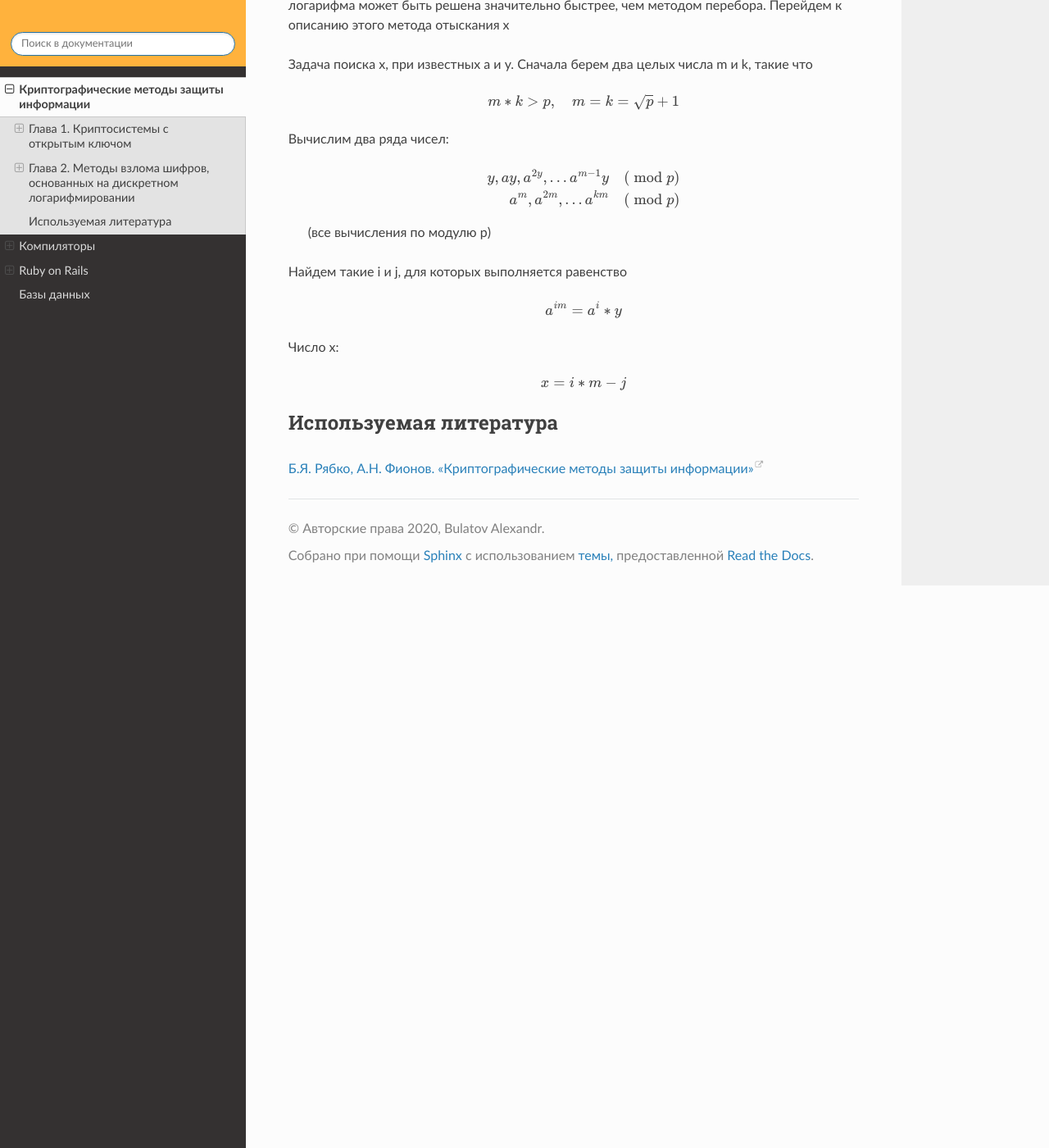
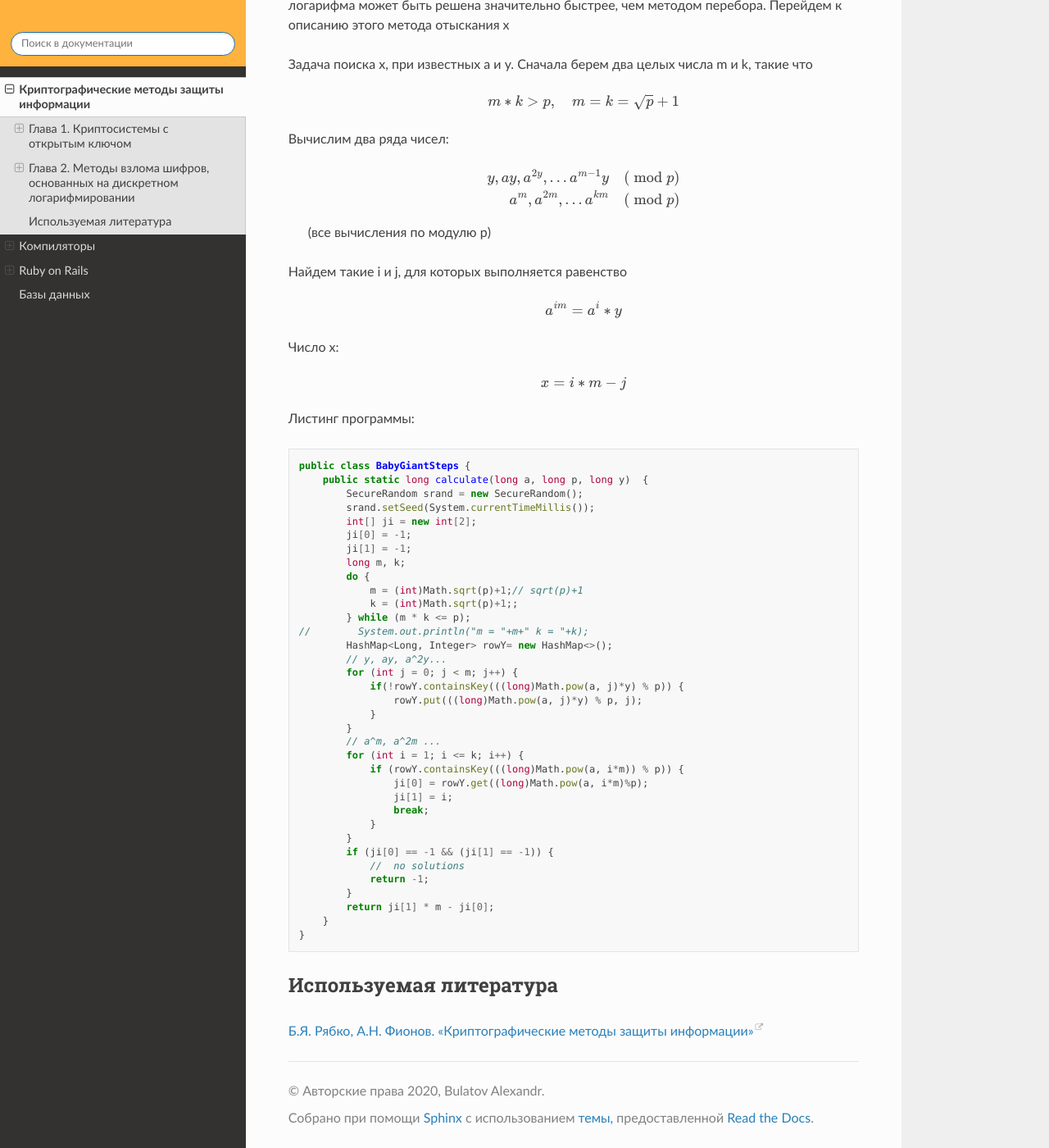
Before and after one commit to Scrubi19/My_Docs, a Sphinx documentation site: the page built from source/Sibsutis/Crypto/cryptography.rst, in a window 1280 px wide and 1400 px high, scrolled down 10648 px. Shown: the whole window at 82% size. Built offline with Sphinx 7.4.7 and the Read the Docs theme 2.0.0, drawn with Linux system fonts in a browser that asks for light colours.

Commit message:
add listing in Crypto 2 Chapter

```diff
--- a/source/Sibsutis/Crypto/cryptography.rst
+++ b/source/Sibsutis/Crypto/cryptography.rst
@@ -529,6 +529,46 @@
   .. math::
    { x = i * m - j }
 
+Листинг программы:
+
+.. code-block:: java
+
+  public class BabyGiantSteps {
+      public static long calculate(long a, long p, long y)  {
+          SecureRandom srand = new SecureRandom();
+          srand.setSeed(System.currentTimeMillis());
+          int[] ji = new int[2];
+          ji[0] = -1;
+          ji[1] = -1;
+          long m, k;
+          do {
+              m = (int)Math.sqrt(p)+1;// sqrt(p)+1
+              k = (int)Math.sqrt(p)+1;;
+          } while (m * k <= p);
+  //        System.out.println("m = "+m+" k = "+k);
+          HashMap<Long, Integer> rowY= new HashMap<>();
+          // y, ay, a^2y...
+          for (int j = 0; j < m; j++) {
+              if(!rowY.containsKey(((long)Math.pow(a, j)*y) % p)) {
+                  rowY.put(((long)Math.pow(a, j)*y) % p, j);
+              }
+          }
+          // a^m, a^2m ...
+          for (int i = 1; i <= k; i++) {
+              if (rowY.containsKey(((long)Math.pow(a, i*m)) % p)) {
+                  ji[0] = rowY.get((long)Math.pow(a, i*m)%p);
+                  ji[1] = i;
+                  break;
+              }
+          }
+          if (ji[0] == -1 && (ji[1] == -1)) {
+              //  no solutions
+              return -1;
+          }
+          return ji[1] * m - ji[0];
+      }
+  }
+
 
 Используемая литература
 ~~~~~~~~~~~~~~~~~~~~~~~~~
```
Also changed, not shown: 5 other files.
